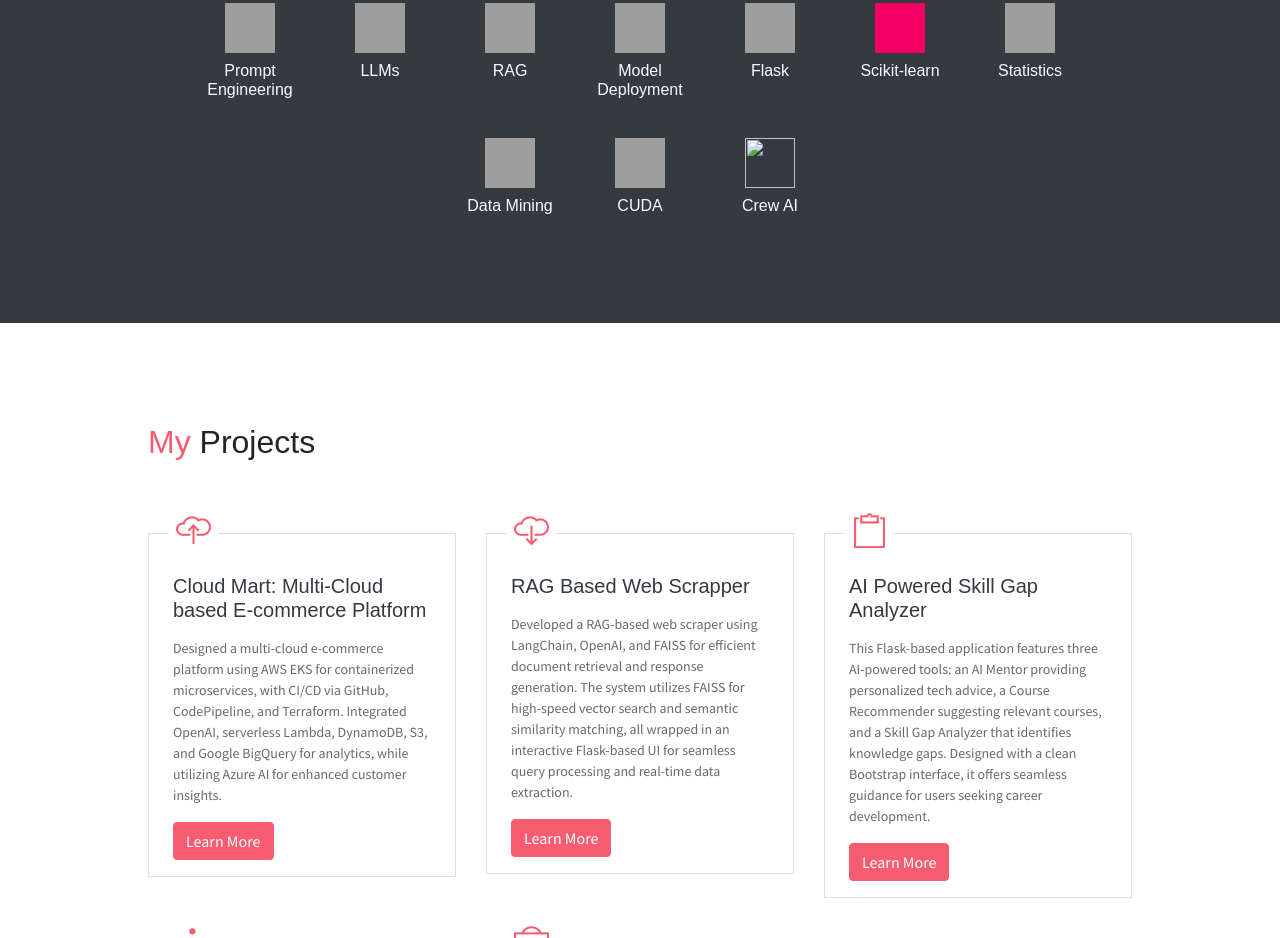
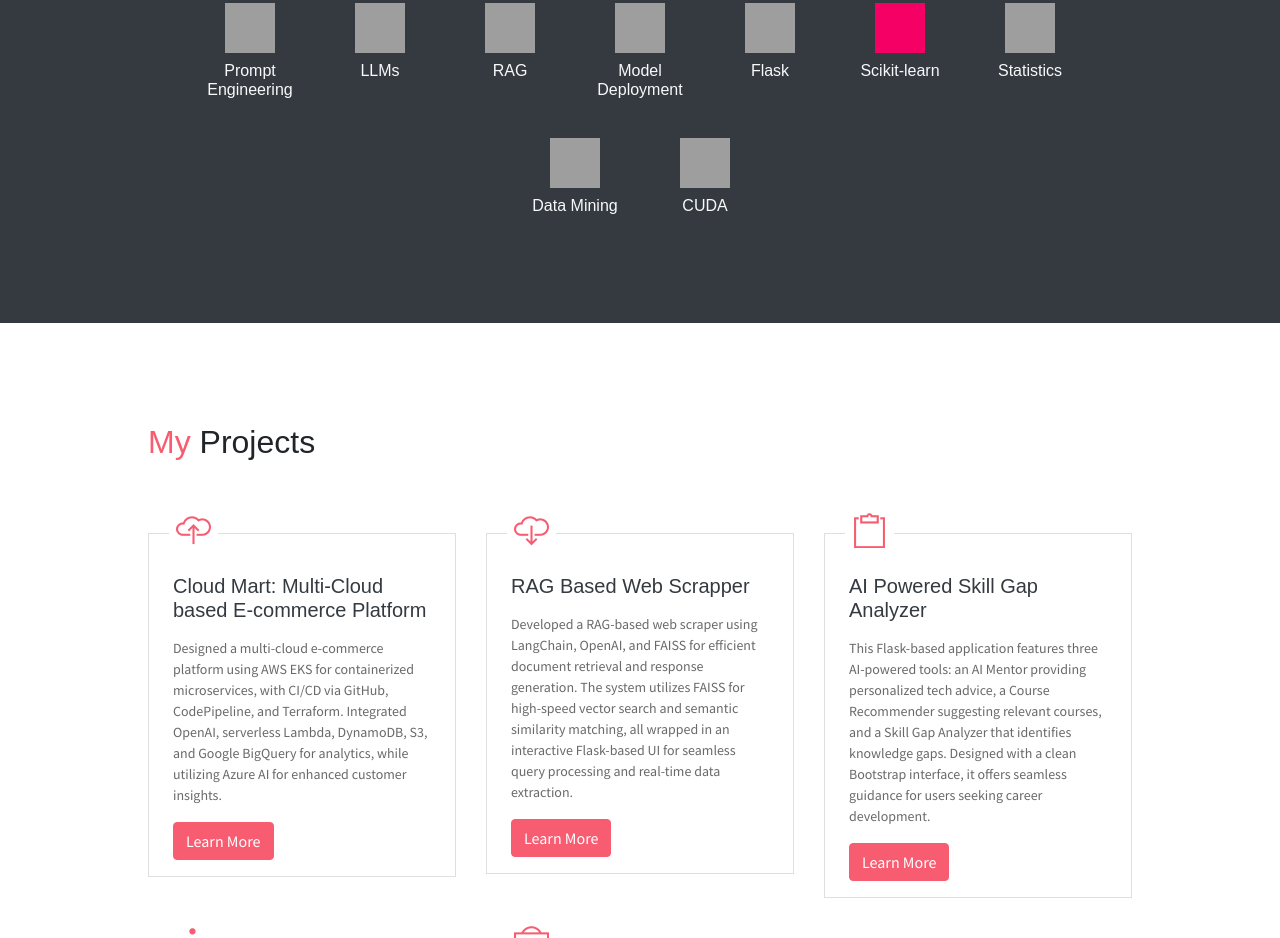
Before and after one commit to harithsya24/profile, a website: page index.html in a window 1280 px wide. Shown: the part 2683-3621 px from the top of the page. Drawn offline with Linux system fonts and the light colour scheme; some packages are replaced by stand-ins of ours; grey boxes are pictures that could not be loaded.

Commit message:
Project commit

```diff
--- a/index.html
+++ b/index.html
@@ -290,9 +290,6 @@
                             <img src="https://img.icons8.com/?size=100&id=c6tzu39juMcL&format=png&color=e91e63" class="skill-icon mb-2">
                             <h6 class="text-light">CUDA</h6>
                         </div>
-                        <div class="skill-item text-center">
-                            <img src="/assets/imgs/crewai-color.svg" class="skill-icon mb-2">
-                            <h6 class="text-light">Crew AI</h6>
                         </div>
                     </div>
                 </div>
```
Also changed, not shown: 2 other files.
